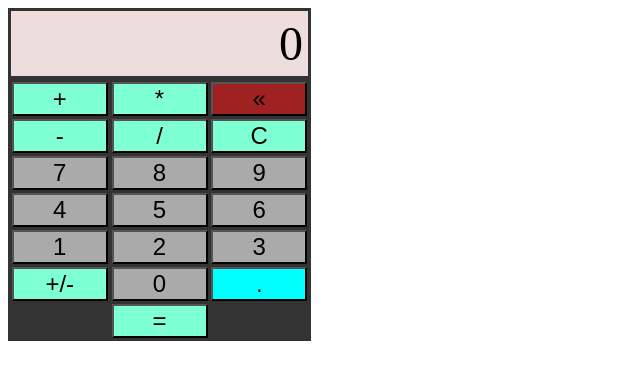
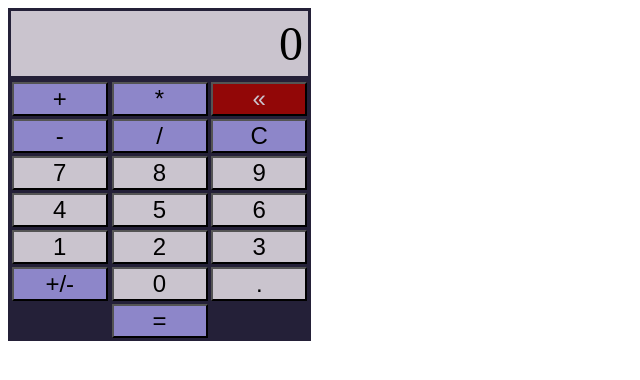
Before and after one commit to SempleGit/calculator_top, a plain HTML site: page index.html in a window 1280 px wide. Shown: the whole page, without its empty margins (0-640 px from the left). Drawn offline with Linux system fonts and the light colour scheme.

Commit message:
updated color scheme

```diff
--- a/index.html
+++ b/index.html
@@ -12,8 +12,7 @@
             <div class="operandPad">
                 <button data-value="add" class="operand button">+</button>
                 <button data-value="multiply" class="operand button">*</button>
-                <button data-value="backspace" style="background-color:#9f2121"
-                        class="number button">«</button>
+                <button data-value="backspace" class="number button backspace">«</button>
                 <button data-value="subtract" class="operand button">-</button>
                 <button data-value="divide" class="operand button">/</button>
                 <button data-value="clear" class="operand button">C</button>
@@ -31,7 +30,7 @@
                 <button data-value=3 class="number button">3</button>
                 <button data-value="negation" class="operand button">+/-</button>
                 <button data-value=0 class="number button">0</button>
-                <button data-value="." style="background-color: aqua" class="number button">.</button>
+                <button data-value="." class="number button">.</button>
                 <div class="button"></div>
                 <button data-value="equal" class="operand button">=</button>
                 <div class="button"></div>
--- a/script.js
+++ b/script.js
@@ -9,8 +9,6 @@ let activeInput = true;
 
 numberButtons.forEach(b => addEventListener("click", parseInput));
 operandButtons.forEach(b => addEventListener("click", parseOperation));
-let test;
-
 
 function parseOperation(e) {
     if (!e.target.getAttribute("class").includes("operand")) {
--- a/style.css
+++ b/style.css
@@ -1,5 +1,5 @@
 .container {
-    background-color: #333333;
+    background-color: #242038;
     display: flex;
     flex-wrap: wrap;
     justify-items: center;
@@ -9,7 +9,7 @@
 
 .mainscreen{
     display: flex;
-    background-color: #eedddd;
+    background-color: #CAC4CE;
     font-size: 2rem;
     margin: 0px 3px 3px 0px;
     flex: 1 1 100%;
@@ -51,9 +51,14 @@
 }
 
 .operand {
-    background-color: aquamarine;
+    background-color: #8D86C9;
 }
 
 .number {
-    background-color: #aaaaaa;
+    background-color: #CAC4CE;
 }
+
+.button.backspace {
+  background-color: #920707;
+  color: #CAC4CE;
+}
```
